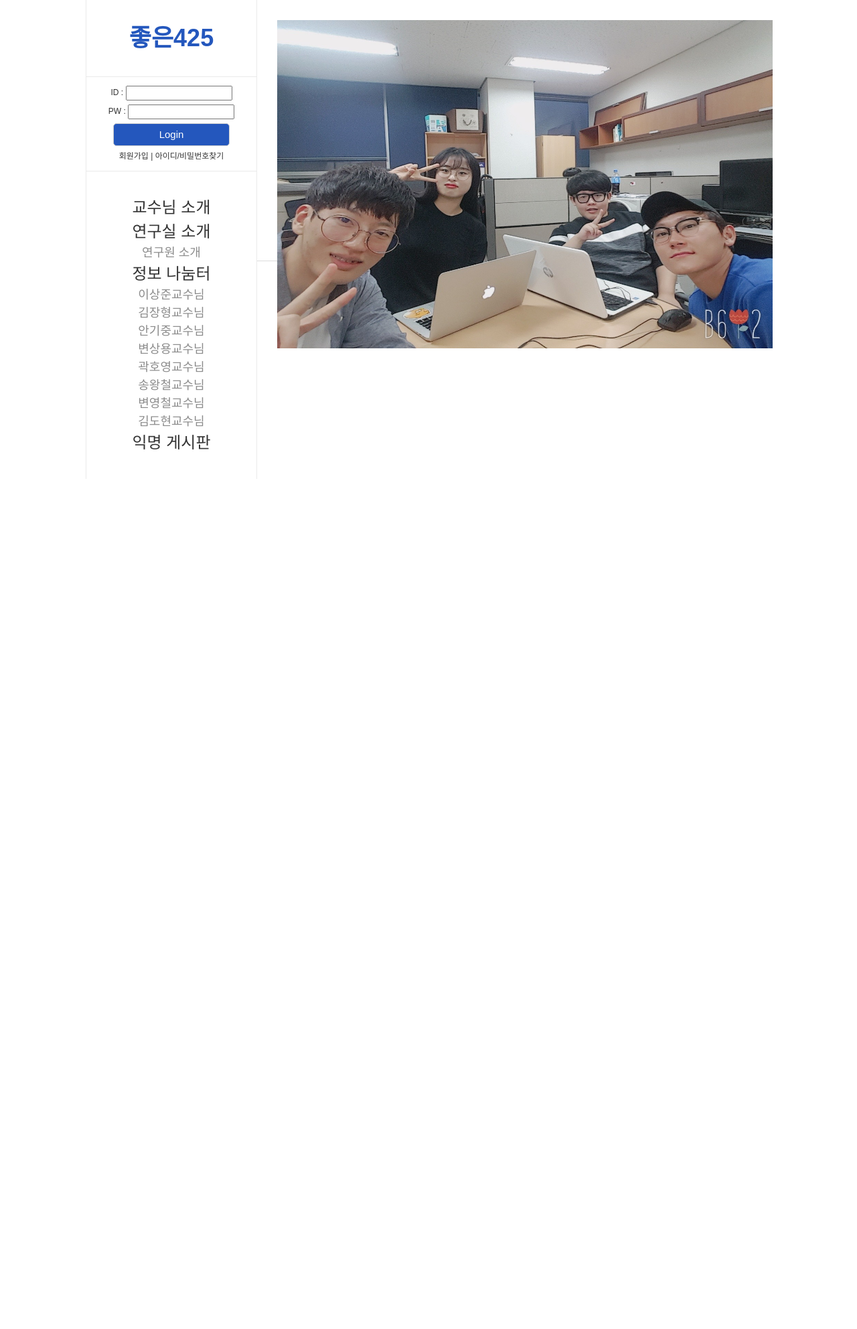
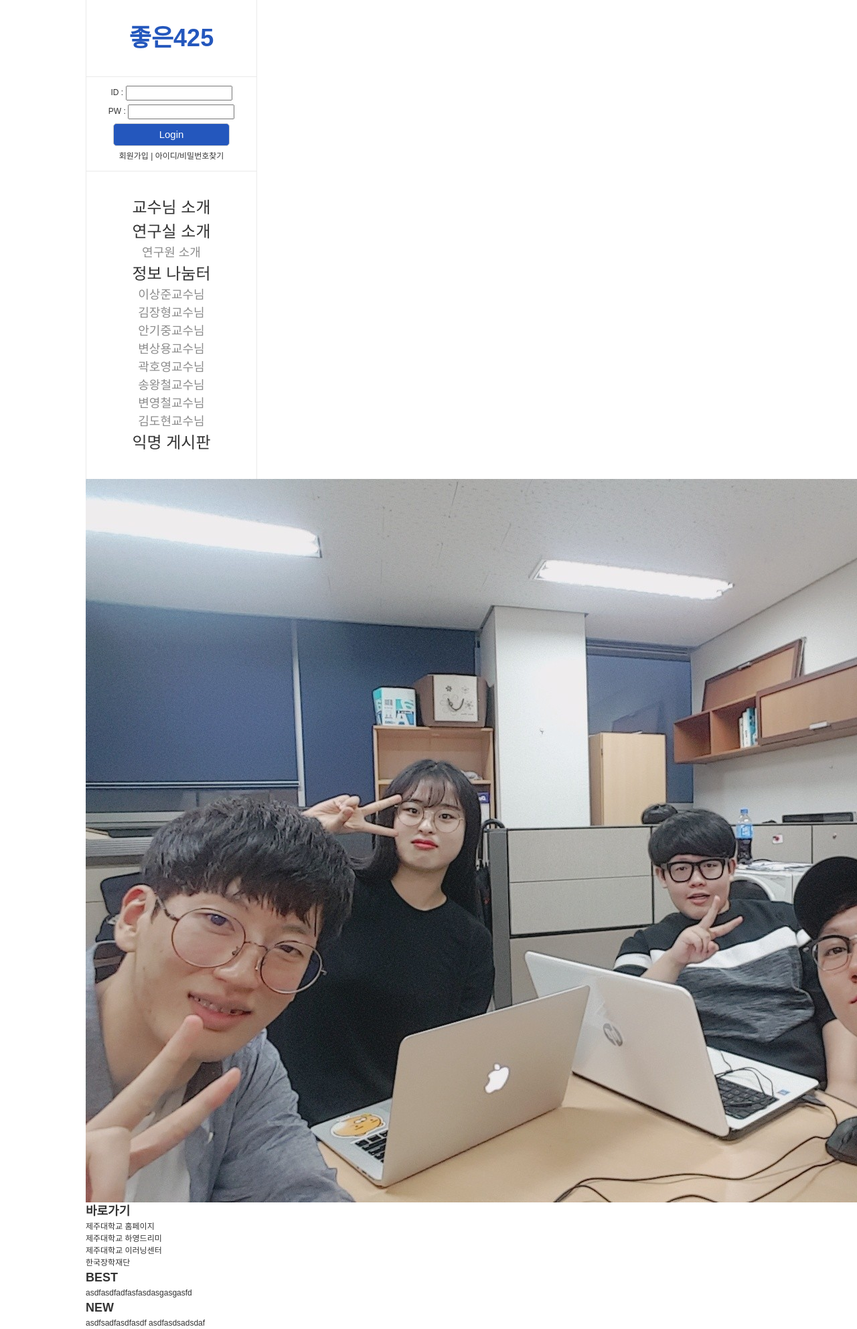
Before and after one commit to leeikjeun/islab-web-project, a Django app: page / in a window 1280 px wide; the page is wider, and only the part inside the window is pictured. Shown: that part at 67% size. Before the commit the page ends 715 px from the top of that part, so only its background shows below. Run offline with Django 3.2, Linux system fonts and the light colour scheme.

Commit message:
index.html index.css

```diff
--- a/mainWeb/templates/mainWeb/index.html
+++ b/mainWeb/templates/mainWeb/index.html
@@ -7,9 +7,29 @@
 
 
 {% block content %}
-<div class="photo">
-  <img src="{% static 'img/photo.jpeg' %}" alt="">
+<div>
+  <img src="{% static 'img/photo.jpeg' %}" alt="#">
 </div>
-<div id="#"></div>
+<div class="link">
+  <h2>바로가기</h2>
+  <ul>
+    <li><a href="#">제주대학교 홈페이지</a></li>
+    <li><a href="#">제주대학교 하영드리미</a></li>
+    <li><a href="#">제주대학교 이러닝센터</a></li>
+    <li><a href="#">한국장학재단</a></li>
+  </ul>
+</div>
+<div class="best_post">
+  <h2>BEST</h2>
+  asdfasdfadfasfasdasgasgasfd
+
+</div>
+<div class="new_post">
+  <h2>NEW</h2>
+  asdfsadfasdfasdf
+  asdfasdsadsdaf
+
+</div>
+
 
 {% endblock %}
```
